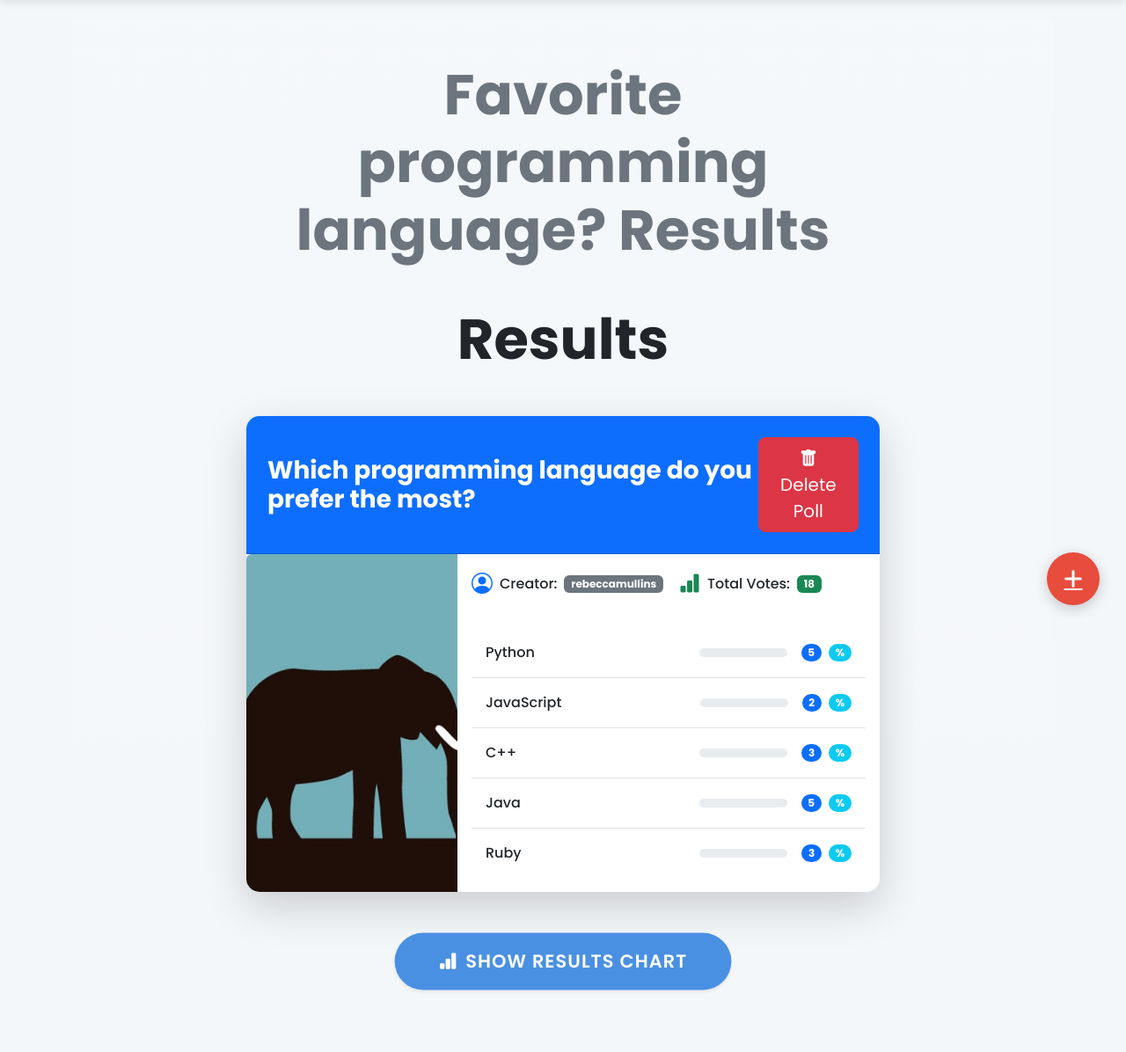
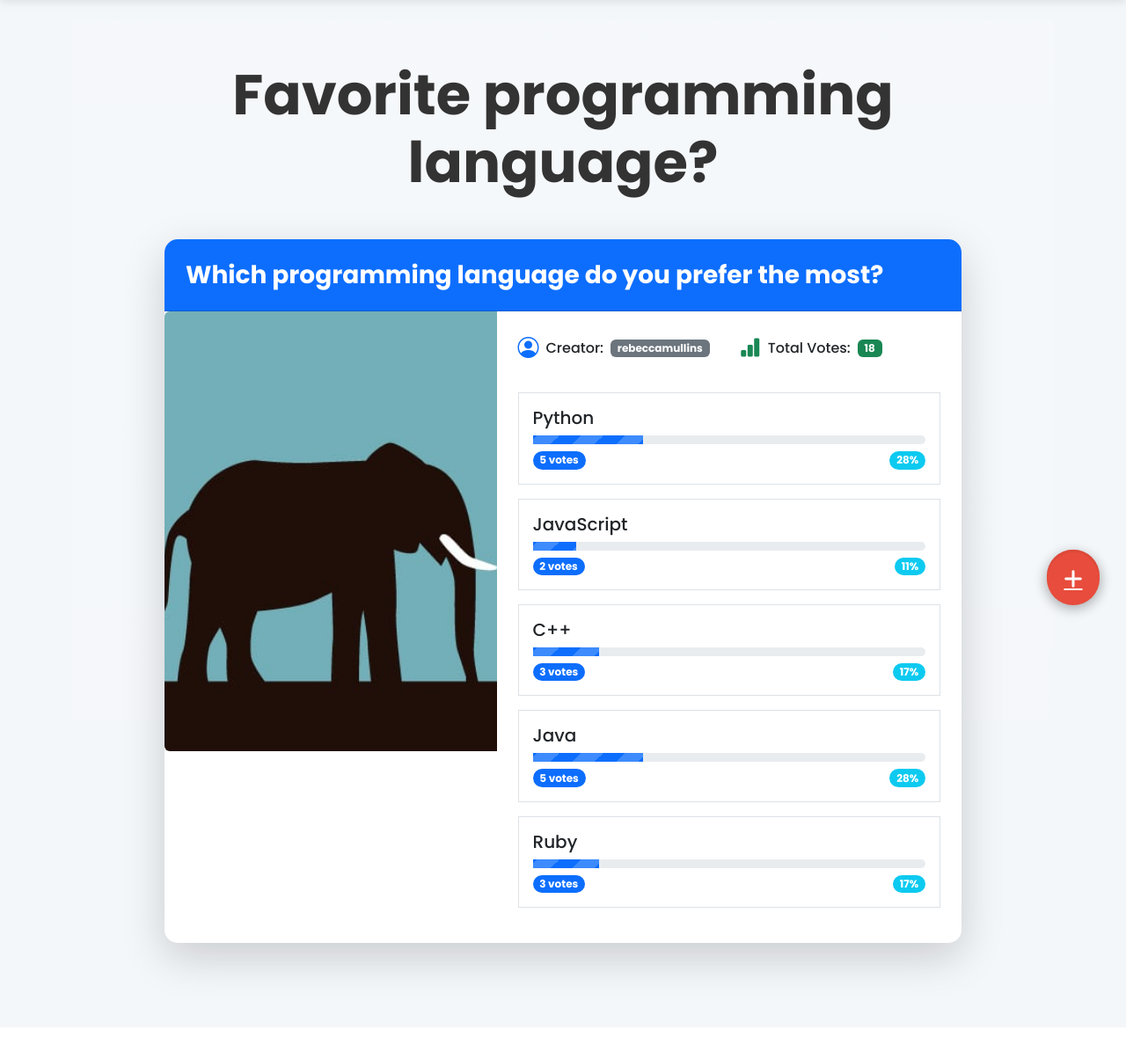
Before and after one commit to PyCoderVivek/Polling-app, a Django app: page /poll/results/1/ in a window 1280 px wide. Shown: the part 82-1278 px from the top of the page at 88% size. After the commit the page ends 1209 px from the top, so only its background shows below. Run offline with Django 5.2, Linux system fonts and the light colour scheme; a user stored in the database is signed in; data comes from the database, SQL or seed files in the repository.

Commit message:
vote.html changes

```diff
--- a/Pole_it/templates/polls/results.html
+++ b/Pole_it/templates/polls/results.html
@@ -1,37 +1,28 @@
 {% extends "base.html" %}
 
-{% block title %}{{ poll.title }} Poll-Karo Results{% endblock %}
+{% block title %}{{ poll.title }} - Poll-Karo Vote Now!{% endblock %}
 
 {% block content %}
 <div class="container-fluid py-5 bg-gradient" style="background: linear-gradient(135deg, #6a11cb 0%, #2575fc 100%);">
     <div class="row justify-content-center">
-        <div class="col-lg-8">
-            <h1 class="text-center mb-5 display-3 fw-bold text-secondary animate__animated animate__fadeInDown">{{ poll.title }} Results</h1>
-            <h1 class="text-center mb-5 display-3 fw-bold text-dark animate__animated animate__fadeInDown"> Results</h1>
+        <div class="col-lg-10">
+            <h1 class="text-center mb-5 display-3 fw-bold text-grey animate__animated animate__fadeInDown">{{ poll.title }}</h1>
 
             <div class="card shadow-lg rounded-lg mb-5 animate__animated animate__fadeInUp overflow-hidden">
-                <div class="card-header bg-primary text-white p-4 rounded-top d-flex justify-content-between align-items-center">
+                <div class="card-header bg-primary text-white p-4 rounded-top">
                     <h2 class="h3 mb-0 fw-bold">{{ poll.question }}</h2>
-                    {% if request.user == poll.creator or request.user.is_superuser %}
-                        <form action="{% url 'delete_poll' poll.id %}" method="POST" onsubmit="return confirm('Are you sure you want to delete this poll?');">
-                            {% csrf_token %}
-                            <button type="submit" class="btn btn-danger btn-lg">
-                                <i class="bi bi-trash-fill"></i> Delete Poll
-                            </button>
-                        </form>
-                    {% endif %}
                 </div>
                 <div class="card-body p-0">
                     <div class="row g-0">
-                        <div class="col-md-4">
+                        <div class="col-lg-5">
                             {% if poll.image %}
-                            <img src="{{ poll.image.url }}" alt="{{ poll.title }}" class="img-fluid rounded-start h-100 object-fit-cover">
+                            <img src="{{ poll.image.url }}" alt="{{ poll.title }}" class="img-fluid rounded-start w-100 h-100 object-fit-cover" style="max-height: 500px;">
                             {% else %}
-                            <img src="https://via.placeholder.com/400x300?text=No+Image" alt="No Image Available" class="img-fluid rounded-start h-100 object-fit-cover">
+                            <img src="https://via.placeholder.com/500x500?text=No+Image" alt="No Image Available" class="img-fluid rounded-start w-100 h-100 object-fit-cover" style="max-height: 500px;">
                             {% endif %}
                         </div>
-                        <div class="col-md-8">
-                            <div class="card-body">
+                        <div class="col-lg-7">
+                            <div class="card-body p-4">
                                 <div class="row mb-4">
                                     <div class="col-md-6">
                                         <div class="d-flex align-items-center mb-2">
@@ -48,50 +39,33 @@
                                         </div>
                                     </div>
                                 </div>
-                                <ul class="list-group list-group-flush animate__animated animate__fadeInUp">
-                                    {% for option, votes in option_votes.items %}
-                                    <li class="list-group-item d-flex justify-content-between align-items-center py-3 option-item">
-                                        <span class="fw-medium">{{ option.option_text }}</span>
-                                        <div class="d-flex align-items-center">
-                                            <div class="progress me-3" style="width: 100px; height: 10px;">
-                                                <div class="progress-bar bg-primary" role="progressbar" style="width: {{ option_percentages.option }}%;" aria-valuenow="{{ option_percentages.option }}" aria-valuemin="0" aria-valuemax="100"></div>
-                                            </div>
-                                            <span class="badge bg-primary rounded-pill me-2">{{ votes }}</span>
-                                            <span class="badge bg-info rounded-pill">{{ option_percentages.option|floatformat:1 }}%</span>
+                                {% if user.is_authenticated and user_has_voted %}
+                                    <div class="alert alert-info" role="alert">
+                                        You have already voted in this poll.
+                                    </div>
+                                    <a href="{% url 'poll_results' poll.id %}" class="btn btn-primary btn-lg w-100 rounded-pill animate__animated animate__pulse">View Full Results</a>
+                                {% else %}
+                                    <form id="voteForm" method="post" action="{% url 'vote' poll.id %}">
+                                        {% csrf_token %}
+                                        <input type="hidden" name="choice" id="selectedChoice">
+                                        <div class="form-group">
+                                            {% for option in poll.options.all %}
+                                                <div class="option-item mb-3 p-3 rounded-lg border animate__animated animate__fadeIn" style="--animate-delay: {{ forloop.counter|add:"-1" }}00ms;" data-option-id="{{ option.id }}">
+                                                    <h5 class="mb-2 fw-medium">{{ option.option_text }}</h5>
+                                                    <div class="progress" style="height: 10px;">
+                                                        <div class="progress-bar bg-primary" role="progressbar" style="width: {% widthratio option.votes.count total_votes 100 %}%;" aria-valuenow="{% widthratio option.votes.count total_votes 100 %}" aria-valuemin="0" aria-valuemax="100"></div>
+                                                    </div>
+                                                    <div class="d-flex justify-content-between mt-2">
+                                                        <span class="badge bg-primary rounded-pill">{{ option.votes.count }} votes</span>
+                                                        <span class="badge bg-info rounded-pill">{% widthratio option.votes.count total_votes 100 %}%</span>
+                                                    </div>
+                                                </div>
+                                            {% endfor %}
                                         </div>
-                                    </li>
-                                    {% empty %}
-                                    <li class="list-group-item text-center py-3">No options available.</li>
-                                    {% endfor %}
-                                </ul>
+                                    </form>
+                                {% endif %}
                             </div>
                         </div>
-                    </div>
-                </div>
-            </div>
-
-            <div class="text-center mb-4">
-                <button id="showPlotButton" class="btn btn-primary btn-lg px-5 py-3 rounded-pill shadow-sm animate__animated animate__pulse animate__infinite">
-                    <i class="bi bi-bar-chart-fill me-2"></i>Show Results Chart
-                </button>
-            </div>
-
-            <div id="plottingCard" class="card shadow-lg rounded-lg mb-5 animate__animated animate__fadeIn" style="display: none;">
-                <div class="card-header bg-secondary text-white p-3 rounded-top">
-                    <h3 class="h5 text-center mb-0 fw-bold">Poll Results Visualization</h3>
-                </div>
-                <div class="card-body p-4">
-                    <div class="mb-3">
-                        <label for="plotType" class="form-label fw-bold">Select Chart Type:</label>
-                        <select id="plotType" class="form-select form-select-lg rounded-pill">
-                            <option value="bar">Bar Chart</option>
-                            <option value="pie">Pie Chart</option>
-                            <option value="doughnut">Doughnut Chart</option>
-                            <option value="polarArea">Polar Area Chart</option>
-                        </select>
-                    </div>
-                    <div class="chart-container" style="position: relative; height:50vh; width:100%">
-                        <canvas id="resultsChart"></canvas>
                     </div>
                 </div>
             </div>
@@ -99,7 +73,10 @@
     </div>
 </div>
 
-
+<!-- Floating Plus Button -->
+<a href="{% url 'create_poll' %}" class="btn btn-floating animate-float" id="floating-btn">
+    <i class="bi bi-plus-lg"></i>
+</a>
 
 <style>
     @keyframes float {
@@ -114,11 +91,17 @@
 
     .option-item {
         transition: all 0.3s ease;
+        cursor: pointer;
     }
 
     .option-item:hover {
         transform: translateX(10px);
-        background-color: #f8f9fa;
+        background-color: rgba(74, 144, 226, 0.1);
+    }
+
+    .option-item.selected {
+        background-color: var(--primary-color);
+        color: white;
     }
 
     .progress {
@@ -162,78 +145,62 @@
     .object-fit-cover {
         object-fit: cover;
     }
+
+    .btn-floating {
+        position: fixed;
+        bottom: 30px;
+        right: 30px;
+        width: 60px;
+        height: 60px;
+        border-radius: 50%;
+        background-color: var(--accent-color);
+        color: white;
+        display: flex;
+        align-items: center;
+        justify-content: center;
+        font-size: 24px;
+        box-shadow: 0 4px 15px rgba(0, 0, 0, 0.2);
+        transition: all 0.3s ease;
+        z-index: 1000;
+    }
+
+    .btn-floating:hover {
+        background-color: var(--primary-color);
+        transform: scale(1.1) rotate(90deg);
+    }
+
+    @media (max-width: 991px) {
+        .card-body {
+            padding: 1.25rem;
+        }
+    }
 </style>
 
 <link rel="stylesheet" href="https://cdnjs.cloudflare.com/ajax/libs/animate.css/4.1.1/animate.min.css">
-<script src="https://cdn.jsdelivr.net/npm/chart.js"></script>
+
 <script>
-    document.addEventListener('DOMContentLoaded', function() {
-        const showPlotButton = document.getElementById('showPlotButton');
-        const chartCard = document.getElementById('plottingCard');
-        const ctx = document.getElementById('resultsChart').getContext('2d');
-        const plotTypeSelect = document.getElementById('plotType');
-        let resultsChart;
+document.addEventListener('DOMContentLoaded', function() {
+    const optionItems = document.querySelectorAll('.option-item');
+    const voteForm = document.getElementById('voteForm');
+    const selectedChoiceInput = document.getElementById('selectedChoice');
 
-        showPlotButton.addEventListener('click', function () {
-            chartCard.style.display = 'block';
-            showPlotButton.classList.remove('animate__infinite');
-            createChart(plotTypeSelect.value);
+    optionItems.forEach(item => {
+        item.addEventListener('click', function() {
+            // Remove 'selected' class from all options
+            optionItems.forEach(opt => opt.classList.remove('selected'));
+
+            // Add 'selected' class to clicked option
+            this.classList.add('selected');
+
+            // Set the selected choice value
+            selectedChoiceInput.value = this.dataset.optionId;
+
+            // Submit the form after a short delay
+            setTimeout(() => {
+                voteForm.submit();
+            }, 300);
         });
-
-        plotTypeSelect.addEventListener('change', function () {
-            createChart(this.value);
-        });
-
-        function createChart(chartType) {
-            const labels = {{ labels|safe }};
-            const data = {{ data|safe }};
-            const colors = generateColors(data.length);
-
-            if (resultsChart) {
-                resultsChart.destroy();
-            }
-
-            resultsChart = new Chart(ctx, {
-                type: chartType,
-                data: {
-                    labels: labels,
-                    datasets: [{
-                        label: 'Votes',
-                        data: data,
-                        backgroundColor: colors.map(color => color + '80'),
-                        borderColor: colors,
-                        borderWidth: 2
-                    }]
-                },
-                options: {
-                    responsive: true,
-                    maintainAspectRatio: false,
-                    plugins: {
-                        legend: {
-                            position: 'top',
-                        },
-                        title: {
-                            display: true,
-                            text: 'Poll Results'
-                        }
-                    },
-                    animation: {
-                        animateScale: true,
-                        animateRotate: true
-                    },
-                    scales: chartType === 'bar' ? {
-                        y: {
-                            beginAtZero: true
-                        }
-                    } : undefined
-                }
-            });
-        }
-
-        function generateColors(count) {
-            const hueStep = 360 / count;
-            return Array.from({ length: count }, (_, i) => `hsl(${i * hueStep}, 100%, 50%)`);
-        }
     });
+});
 </script>
 {% endblock %}
```
